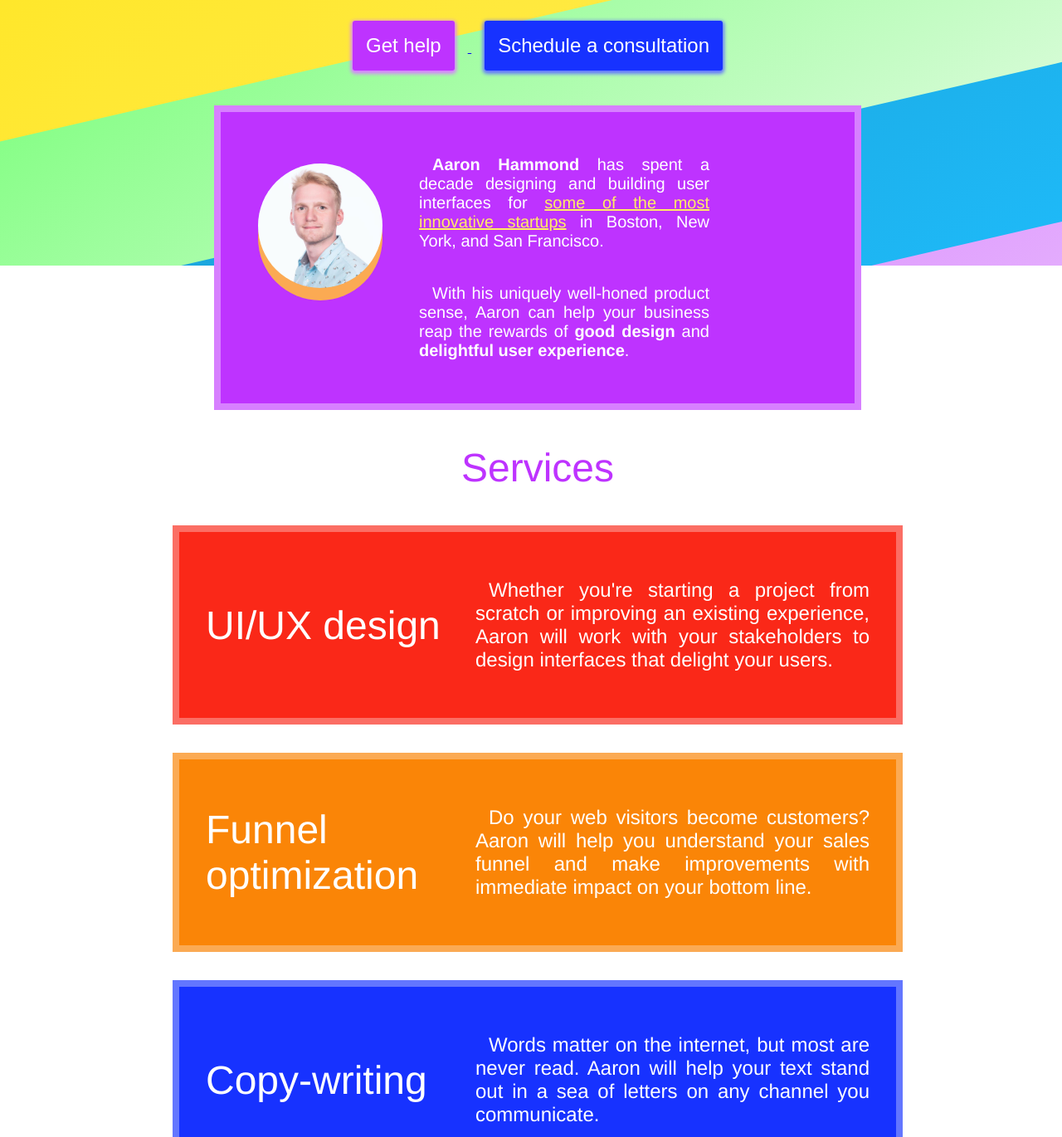
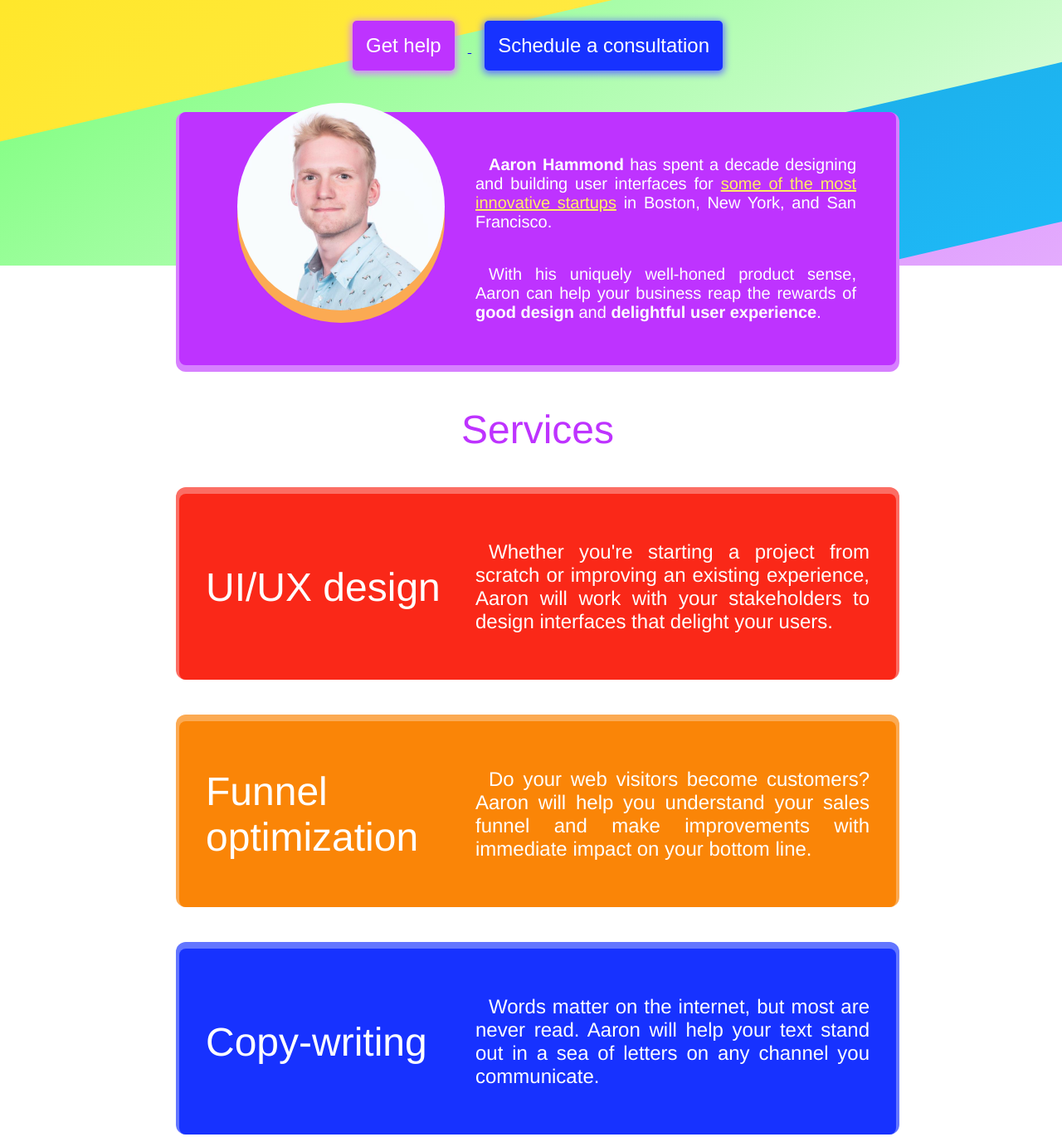
Before and after one commit to AaronHammond/aaronhammond.design, a plain HTML site: page index.html in a window 1280 px wide. Shown: the part 280-1650 px from the top of the page at 83% size. Drawn offline with Linux system fonts and the light colour scheme.

Commit message:
fixed box shadows

```diff
--- a/main.css
+++ b/main.css
@@ -50,19 +50,20 @@ button {
     font-size: 24;
     white-space: nowrap;
     border: none;
-    border-radius: 3px;
-    box-shadow: 0px 2px 4px 2px var(--violet-1);
+    border-radius: 5px;
+    box-shadow: var(--box-shadow) var(--violet-1);
+    --box-shadow: 0px 2px 8px 2px;
 }
 
 button.accent {
     background-color: var(--indigo-2);
-    box-shadow: 0px 2px 4px 2px var(--indigo-1);
+    box-shadow: var(--box-shadow) var(--indigo-1);
 }
 
 button:hover {
     background-color: var(--violet-1);
     cursor: pointer;
-    box-shadow: 0px 2px 4px 3px white;
+    box-shadow: 0px 2px 16px 0px white;
 }
 
 button.accent:hover {
@@ -233,27 +234,24 @@ body {
 }
 
 #bio {
+    border-radius: 8px;
     font-size: 20px;
     margin-top: 50px;
     margin-left: auto;
     margin-right: auto;
-    max-width: 700px;
+    max-width: 800px;
     padding: 32px;
     background-color: var(--violet-2);
     display: grid;
-    grid-template-columns: 25% 50% 25%;
+    grid-template-columns: 325px auto;
     grid-template-rows: auto auto;
-    grid-column-gap: 32px;
-    box-shadow:
-        8px 8px var(--violet-1),
-        -8px 8px var(--violet-1),
-        8px -8px var(--violet-1),
-        -8px -8px var(--violet-1);
+    box-shadow: 0 4px 0 4px var(--violet-1);
 }
 
 #bio p {
     text-align: justify;
     text-indent: 16px;
+    padding-right: 16px;
 }
 
 #bio a {
@@ -274,8 +272,8 @@ body {
     margin-top: -32px;
     background-color: var(--orange-1);
     border-radius: 50%;
-    width: 150px;
-    height: 150px;
+    width: 250px;
+    height: 250px;
     justify-self: center;
     align-self: center;
     position: relative;
@@ -283,8 +281,8 @@ body {
 
 #headshot img {
     border-radius: 50%;
-    width: 150x;
-    height: 150px;
+    width: 250px;
+    height: 250px;
     top: -15px;
     left: 0;
     position: absolute;
@@ -292,6 +290,7 @@ body {
 }
 
 .service {
+    border-radius: 8px;
     margin-bottom: 50px;
     margin-left: auto;
     margin-right: auto;
@@ -300,42 +299,29 @@ body {
     display: grid;
     grid-template-columns: 325px auto;
     grid-template-rows: auto;
+
+    --box-shadow: 0 -4px 0 4px;
 }
 
 .service:nth-child(1) {
     background-color: var(--red-2);
-    box-shadow:
-        8px 8px var(--red-1),
-        -8px 8px var(--red-1),
-        8px -8px var(--red-1),
-        -8px -8px var(--red-1);
+    box-shadow: var(--box-shadow) var(--red-1);
 }
 
 .service:nth-child(2) {
     background-color: var(--orange-2);
-    box-shadow:
-        8px 8px var(--orange-1),
-        -8px 8px var(--orange-1),
-        8px -8px var(--orange-1),
-        -8px -8px var(--orange-1);
+    box-shadow: var(--box-shadow) var(--orange-1);
+
 }
 
 .service:nth-child(3) {
     background-color: var(--indigo-2);
-    box-shadow:
-        8px 8px var(--indigo-1),
-        -8px 8px var(--indigo-1),
-        8px -8px var(--indigo-1),
-        -8px -8px var(--indigo-1);
+    box-shadow: var(--box-shadow) var(--indigo-1);
 }
 
 .service:nth-child(4) {
     background-color: var(--violet-2);
-    box-shadow:
-        8px 8px var(--violet-1),
-        -8px 8px var(--violet-1),
-        8px -8px var(--violet-1),
-        -8px -8px var(--violet-1);
+    box-shadow: var(--box-shadow) var(--violet-1);
 }
 
 .service .title {
```
